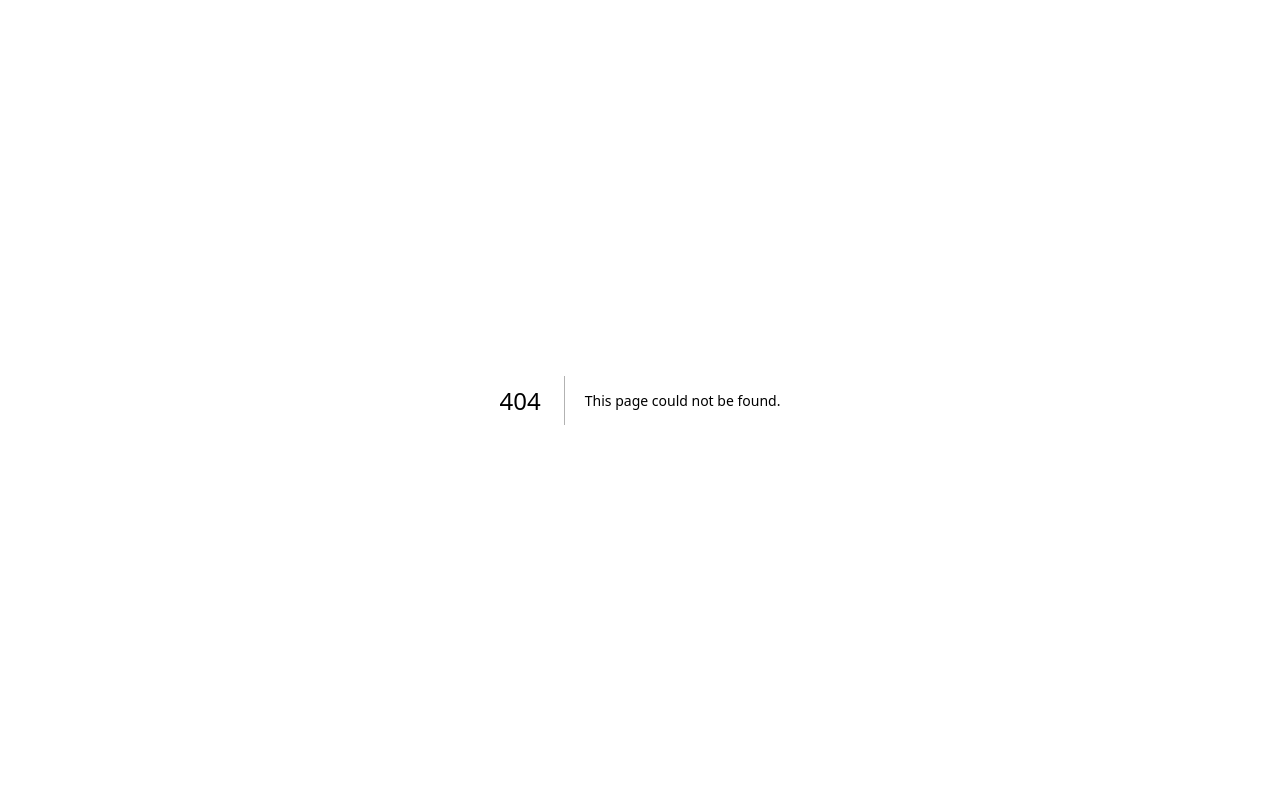
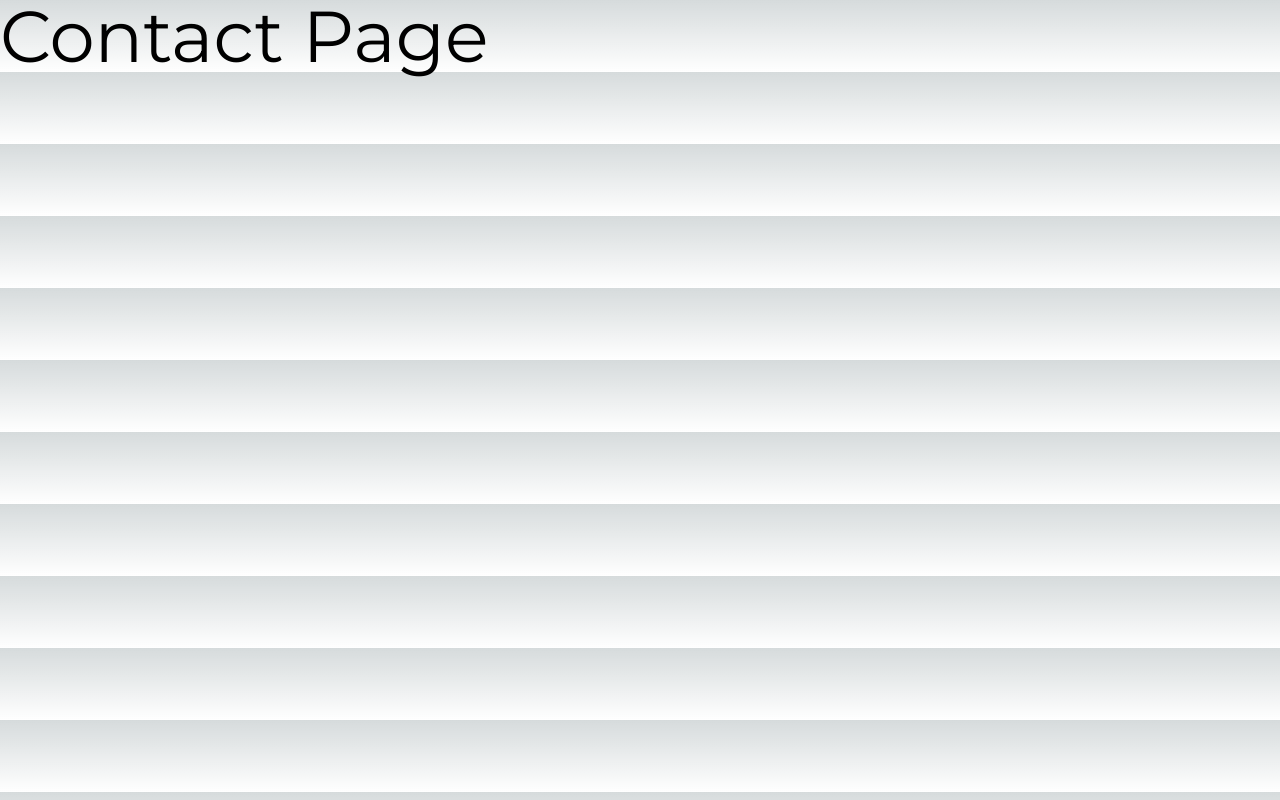
Before and after one commit to AngelTravieso/next-first-steps, a Next.js app: page /contact in a window 1280 px wide. Before the commit this address had no page. Built offline with nearby package versions, Linux system fonts and the light colour scheme.

Commit message:
Rutas adicionales

```diff
--- /dev/null
+++ b/app/about/page.tsx
@@ -0,0 +1,7 @@
+export default function About() {
+  return (
+    <>
+      <span className="text-7xl">About Page</span>
+    </>
+  );
+}
--- /dev/null
+++ b/app/contact/page.tsx
@@ -0,0 +1,7 @@
+export default function Contact() {
+  return (
+    <>
+      <span className="text-7xl">Contact Page</span>
+    </>
+  );
+}
--- a/app/layout.tsx
+++ b/app/layout.tsx
@@ -1,12 +1,13 @@
 import type { Metadata } from "next";
-import { Inter } from "next/font/google";
+import { Montserrat } from "next/font/google";
 import "./globals.css";
 
-const inter = Inter({ subsets: ["latin"] });
+const inter = Montserrat({ subsets: ["latin"] });
 
 export const metadata: Metadata = {
-  title: "Create Next App",
-  description: "Generated by create next app",
+  title: "Angel Travieso Home Page",
+  description: "Generated with love by Vercel",
+
 };
 
 export default function RootLayout({
--- /dev/null
+++ b/app/pricing/page.tsx
@@ -0,0 +1,7 @@
+export default function Pricing() {
+  return (
+    <>
+      <span className="text-7xl">Pricing Page</span>
+    </>
+  );
+}
```
